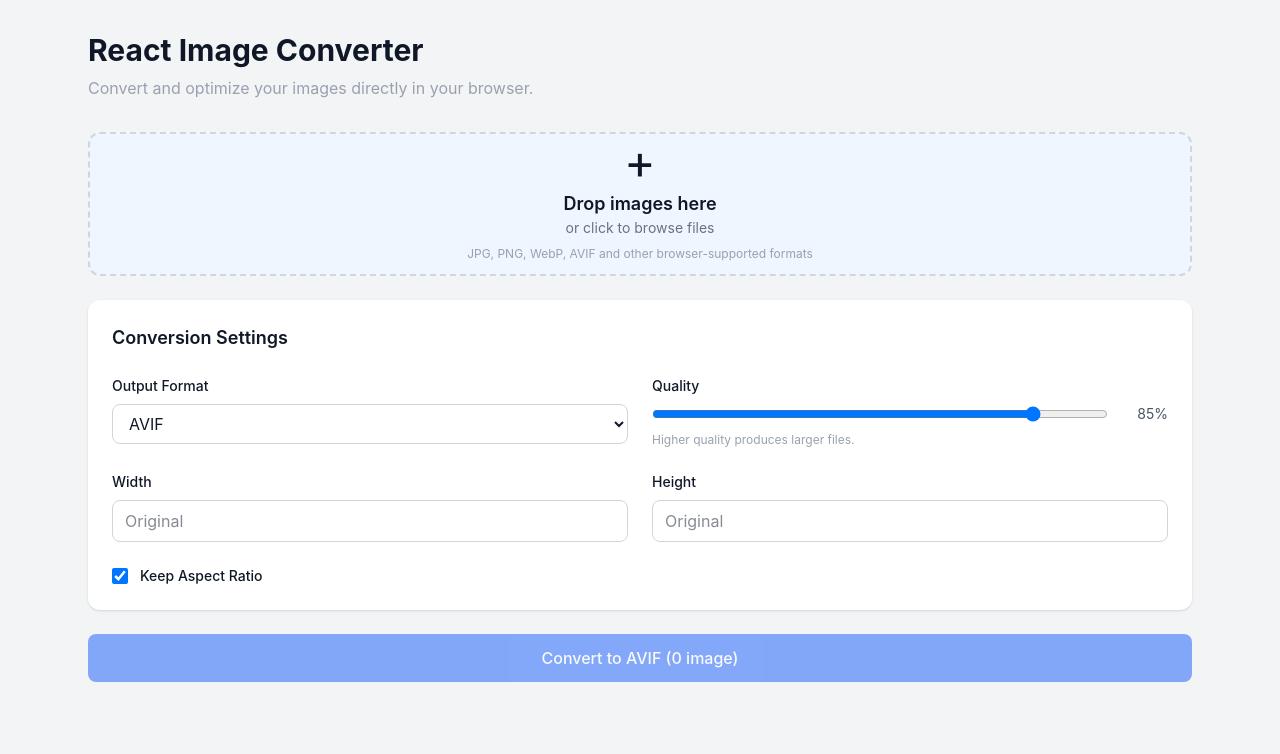
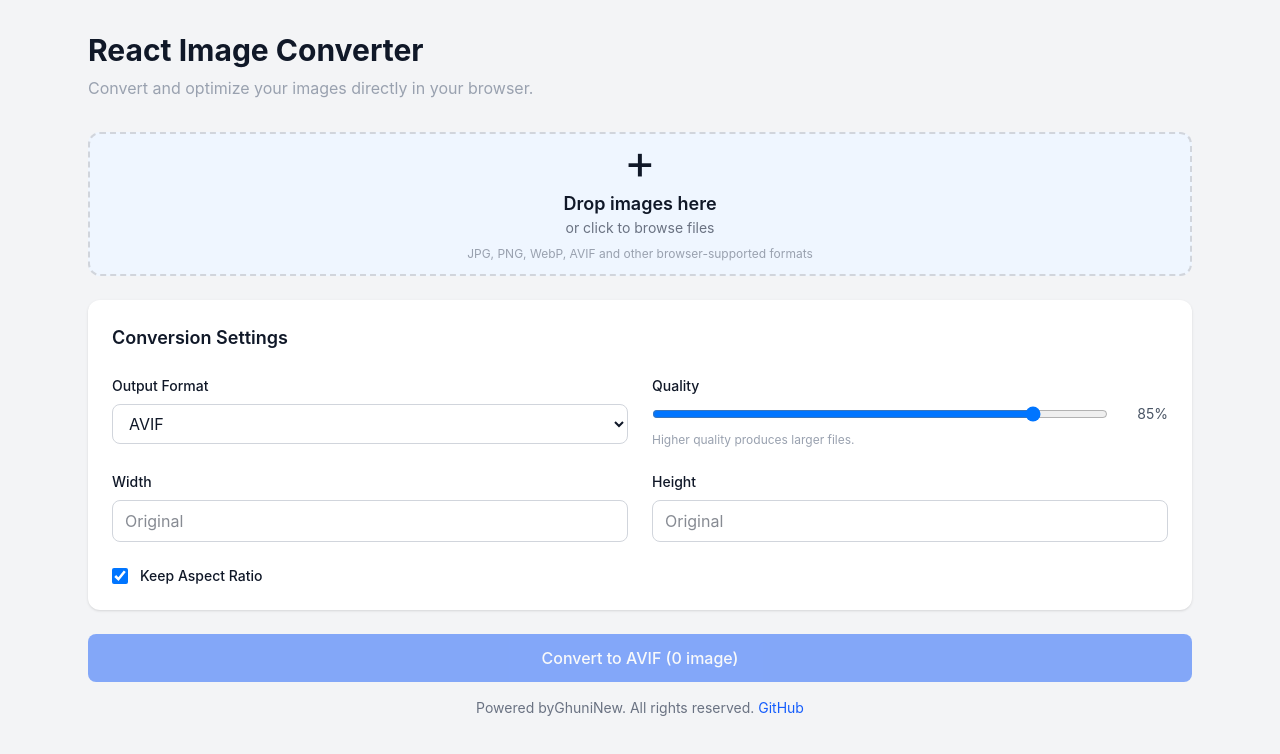
Before and after one commit to ghuninew1/React-Image-Converter, a React (Vite) app: page / in a window 1280 px wide. Shown: the top 754 px of the page. Built offline with nearby package versions, Linux system fonts and the light colour scheme.

Commit message:
Update ImageConverter.jsx

```diff
--- a/src/components/ImageConverter.jsx
+++ b/src/components/ImageConverter.jsx
@@ -227,6 +227,10 @@ function ImageConverter() {
                     Convert to {settings.format.toUpperCase()} ({files.length} image{files.length > 1 ? "s" : ""})
                 </button>
             )}
+
+            <p className="mt-4 text-center text-sm text-gray-500">
+                Powered by{"GhuniNew"}. All rights reserved. <a href="https://github.com/ghuninew1/React-Image-Converter" className="text-blue-600 hover:underline">GitHub</a>
+            </p>
         </section>
     );
 }
```
